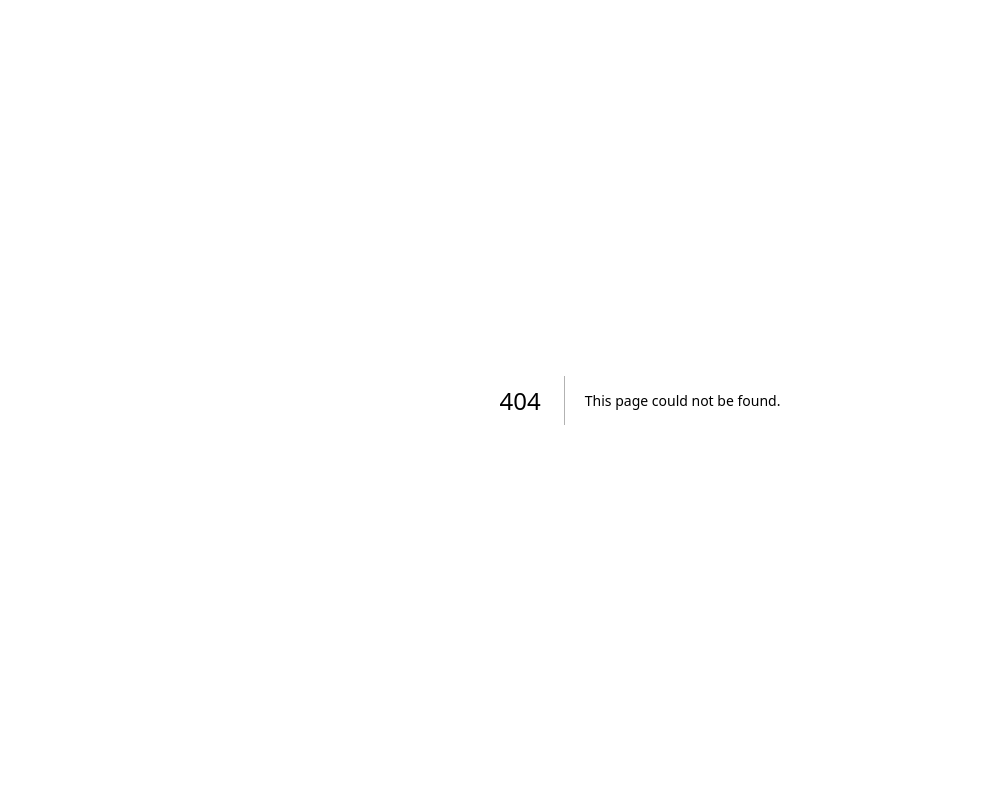
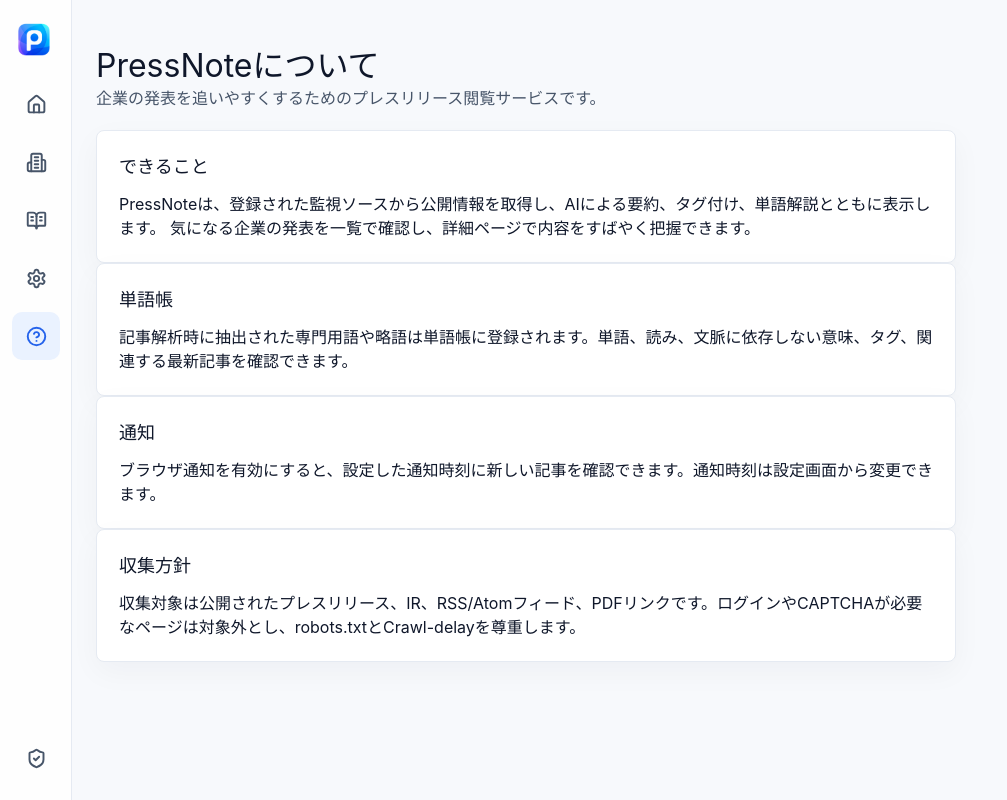
Before and after one commit to futahei/press-note, a Next.js app: page /about in a window 1280 px wide. Before the commit this address had no page. Shown: the whole page, without its empty margins (0-1007 px from the left). Built offline with nearby package versions, Linux system fonts and the light colour scheme.

Commit message:
🔧 公開ページの管理導線を整理

```diff
--- a/app/about-bot/page.tsx
+++ /dev/null
@@ -1,38 +0,0 @@
-import { NavRail } from "@/components/NavRail";
-
-export const metadata = {
-  title: "PressNoteBot について"
-};
-
-export default function AboutBotPage() {
-  return (
-    <div className="app-shell">
-      <NavRail currentPath="/about-bot" />
-      <main className="main-pane">
-        <div className="page-heading">
-          <div>
-            <h1>PressNoteBot について</h1>
-            <p className="muted">公開情報の収集方針と連絡先。</p>
-          </div>
-        </div>
-        <section className="detail-section">
-          <h2 className="section-title">収集方針</h2>
-          <p>
-            PressNoteBot は公開されたプレスリリース、IR、RSS/Atom フィード、PDF リンクのみを対象に収集します。
-            ログインや CAPTCHA が必要なページは対象外とし、robots.txt と Crawl-delay を尊重します。
-          </p>
-        </section>
-        <section className="detail-section">
-          <h2 className="section-title">User-Agent</h2>
-          <p>
-            <code>PressNoteBot/0.1 (+https://example.com/about-bot)</code>
-          </p>
-        </section>
-        <section className="detail-section">
-          <h2 className="section-title">連絡先</h2>
-          <p>収集停止や掲載内容に関する問い合わせは、運用者が設定する連絡先へ送ってください。</p>
-        </section>
-      </main>
-    </div>
-  );
-}
--- /dev/null
+++ b/app/about/page.tsx
@@ -0,0 +1,48 @@
+import { NavRail } from "@/components/NavRail";
+
+export const metadata = {
+  title: "PressNoteについて"
+};
+
+export default function AboutPage() {
+  return (
+    <div className="app-shell">
+      <NavRail currentPath="/about" />
+      <main className="main-pane">
+        <div className="page-heading">
+          <div>
+            <h1>PressNoteについて</h1>
+            <p className="muted">企業の発表を追いやすくするためのプレスリリース閲覧サービスです。</p>
+          </div>
+        </div>
+
+        <section className="detail-section">
+          <h2 className="section-title">できること</h2>
+          <p>
+            PressNoteは、登録された監視ソースから公開情報を取得し、AIによる要約、タグ付け、単語解説とともに表示します。
+            気になる企業の発表を一覧で確認し、詳細ページで内容をすばやく把握できます。
+          </p>
+        </section>
+
+        <section className="detail-section">
+          <h2 className="section-title">単語帳</h2>
+          <p>
+            記事解析時に抽出された専門用語や略語は単語帳に登録されます。単語、読み、文脈に依存しない意味、タグ、関連する最新記事を確認できます。
+          </p>
+        </section>
+
+        <section className="detail-section">
+          <h2 className="section-title">通知</h2>
+          <p>ブラウザ通知を有効にすると、設定した通知時刻に新しい記事を確認できます。通知時刻は設定画面から変更できます。</p>
+        </section>
+
+        <section className="detail-section">
+          <h2 className="section-title">収集方針</h2>
+          <p>
+            収集対象は公開されたプレスリリース、IR、RSS/Atomフィード、PDFリンクです。ログインやCAPTCHAが必要なページは対象外とし、robots.txtとCrawl-delayを尊重します。
+          </p>
+        </section>
+      </main>
+    </div>
+  );
+}
--- a/app/companies/page.tsx
+++ b/app/companies/page.tsx
@@ -38,12 +38,7 @@
             ))}
           </section>
         ) : (
-          <EmptyState
-            title="企業がまだ登録されていません"
-            description="管理画面から監視ソースを追加すると、紐づく企業がここに表示されます。"
-            actionHref="/admin/sources/new"
-            actionLabel="監視ソースを追加"
-          />
+          <EmptyState title="企業がまだ登録されていません" description="管理者が監視ソースを登録すると、紐づく企業がここに表示されます。" />
         )}
       </main>
       <WidgetPanel />
--- a/app/layout.tsx
+++ b/app/layout.tsx
@@ -6,7 +6,7 @@
     default: "PressNote",
     template: "%s | PressNote"
   },
-  description: "監視対象企業のプレスリリースを毎日収集し、AI 要約と単語帳で配信する Web アプリ。",
+  description: "監視対象企業のプレスリリースを収集し、AI要約と単語帳で閲覧できるWebアプリ。",
   icons: {
     icon: "/icon.png"
   }
--- a/app/page.tsx
+++ b/app/page.tsx
@@ -1,5 +1,5 @@
 import Link from "next/link";
-import { ChevronLeft, ChevronRight, Sparkles } from "lucide-react";
+import { ChevronLeft, ChevronRight } from "lucide-react";
 import { EmptyState } from "@/components/EmptyState";
 import { NavRail } from "@/components/NavRail";
 import { PressCard } from "@/components/PressCard";
@@ -36,9 +36,6 @@
             <h1>今日のプレスリリース</h1>
             <p className="muted">登録ソースから取得した最新記事を表示します。</p>
           </div>
-          <Link className="button" href="/admin/sources/new">
-            <Sparkles size={17} /> 監視ソースを追加
-          </Link>
         </div>
 
         <div className="filters" aria-label="タグフィルタ">
@@ -65,12 +62,7 @@
             ))}
           </section>
         ) : (
-          <EmptyState
-            title="今日のプレスリリースはまだありません"
-            description="監視ソースが未登録、または条件に一致する記事がまだ取得されていません。"
-            actionHref="/admin/sources/new"
-            actionLabel="監視ソースを追加"
-          />
+          <EmptyState title="今日のプレスリリースはまだありません" description="監視ソースが未登録、または条件に一致する記事がまだ取得されていません。" />
         )}
 
         {articles.length > 0 ? (
--- a/app/terms/page.tsx
+++ b/app/terms/page.tsx
@@ -66,12 +66,7 @@
             ))}
           </section>
         ) : (
-          <EmptyState
-            title="単語がまだ登録されていません"
-            description="記事のAI解析が完了すると、抽出された単語・読み・意味・タグがここに表示されます。"
-            actionHref="/admin/words"
-            actionLabel="単語を管理"
-          />
+          <EmptyState title="単語がまだ登録されていません" description="記事のAI解析が完了すると、抽出された単語・読み・意味・タグがここに表示されます。" />
         )}
       </main>
       <WidgetPanel />
--- a/components/NavRail.tsx
+++ b/components/NavRail.tsx
@@ -10,7 +10,7 @@
   { href: "/companies", label: "企業一覧", icon: Building2, activeMatch: /^\/companies/ },
   { href: "/terms", label: "単語帳", icon: BookOpenText, activeMatch: /^\/terms/ },
   { href: "/settings", label: "通知設定", icon: Settings, activeMatch: /^\/settings/ },
-  { href: "/about-bot", label: "ヘルプ", icon: CircleHelp, activeMatch: /^\/about-bot/ }
+  { href: "/about", label: "ヘルプ", icon: CircleHelp, activeMatch: /^\/about/ }
 ];
 
 const adminItem = { href: "/admin", label: "管理画面", icon: ShieldCheck, activeMatch: /^\/admin/ };
--- a/components/WidgetPanel.tsx
+++ b/components/WidgetPanel.tsx
@@ -14,13 +14,20 @@
           </Link>
         </div>
         <div className="term-grid">
-          {terms.map((term) => (
-            <div className="term-card" key={term.word}>
-              <strong>{term.word}</strong>
-              {term.reading ? <span className="muted">{term.reading}</span> : null}
-              <span className="muted">{term.meaning}</span>
+          {terms.length > 0 ? (
+            terms.map((term) => (
+              <div className="term-card" key={term.word}>
+                <strong>{term.word}</strong>
+                {term.reading ? <span className="muted">{term.reading}</span> : null}
+                <span className="muted">{term.meaning}</span>
+              </div>
+            ))
+          ) : (
+            <div className="term-card">
+              <strong>まだ単語はありません</strong>
+              <span className="muted">記事のAI解析が完了すると、最新の単語がここに表示されます。</span>
             </div>
-          ))}
+          )}
         </div>
       </section>
     </aside>
```
Also changed, not shown: 2 other files (tests, documents, lock files or other folders).
